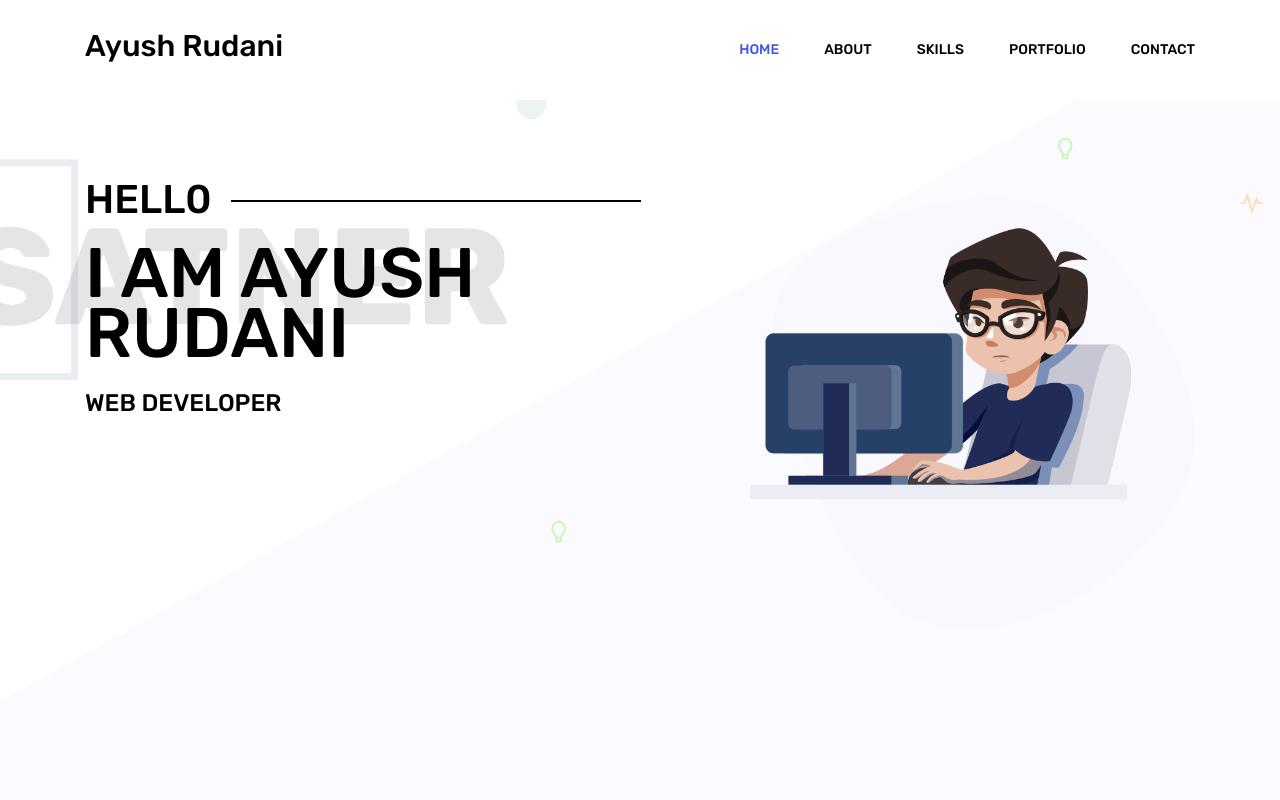
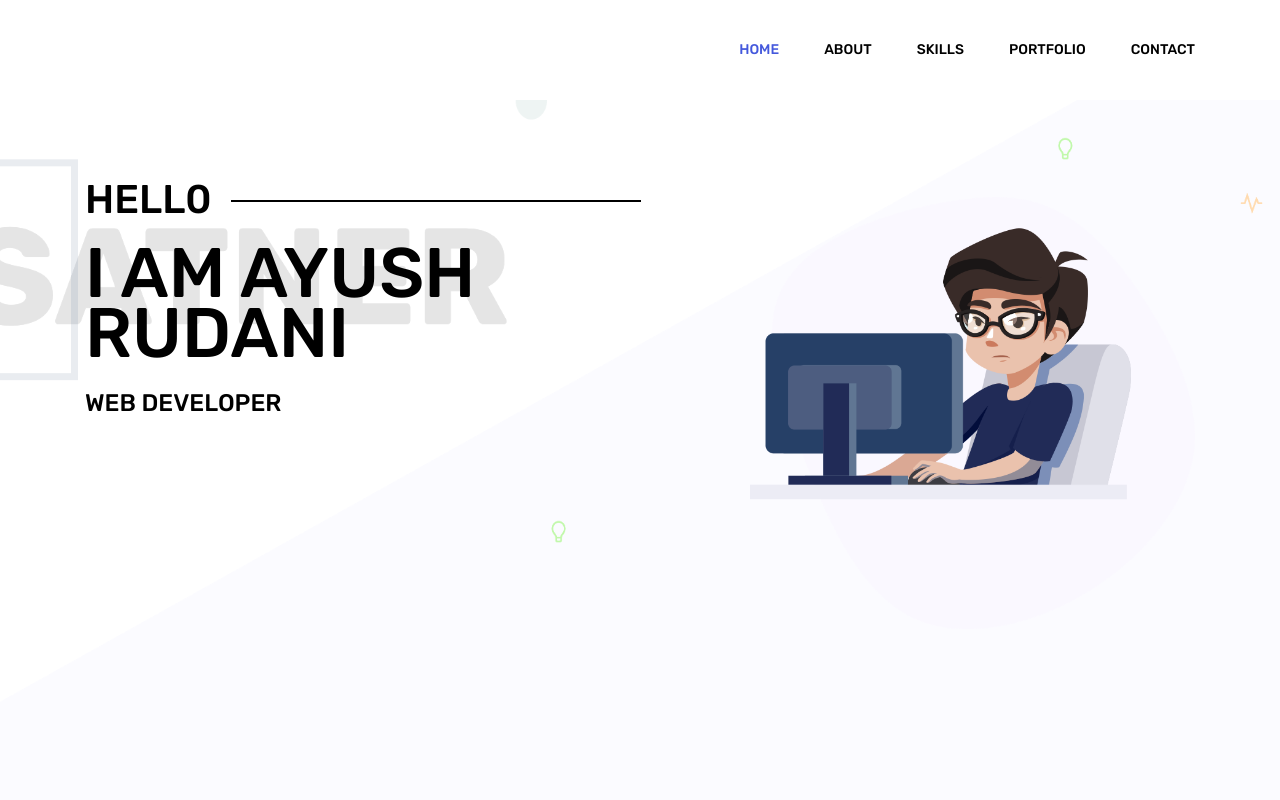
Before and after one commit to ayushrudani/ayushrudani.github.io, a plain HTML site: page index.html in a window 1280 px wide. Shown: the top 800 px of the page. Drawn offline with Linux system fonts and the light colour scheme; some packages are replaced by stand-ins of ours.

Commit message:
Update index.html

```diff
--- a/index.html
+++ b/index.html
@@ -38,7 +38,7 @@
                 <div class="container">
                     <!-- Brand and toggle get grouped for better mobile display -->
                     <a class="navbar-brand logo_h" href="index.html">
-                        <h2>Ayush Rudani</h2>
+                        <h2></h2>
                     </a>
                     <button class="navbar-toggler" type="button" data-toggle="collapse" data-target="#navbarSupportedContent" aria-controls="navbarSupportedContent" aria-expanded="false" aria-label="Toggle navigation">
 						<span class="icon-bar"></span>
```
